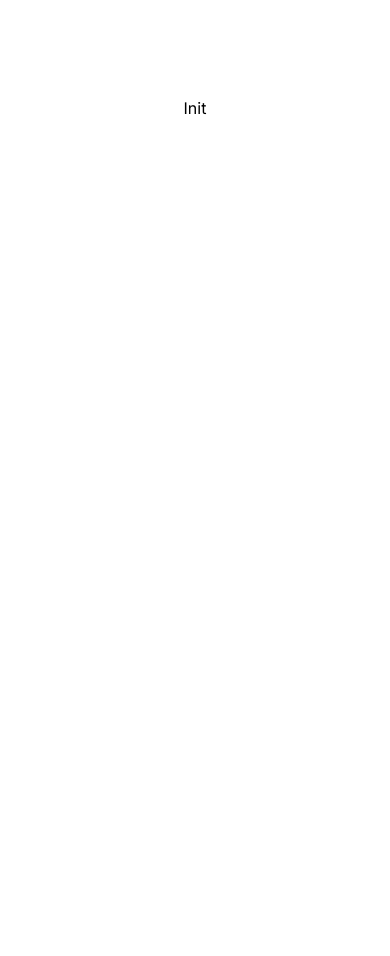
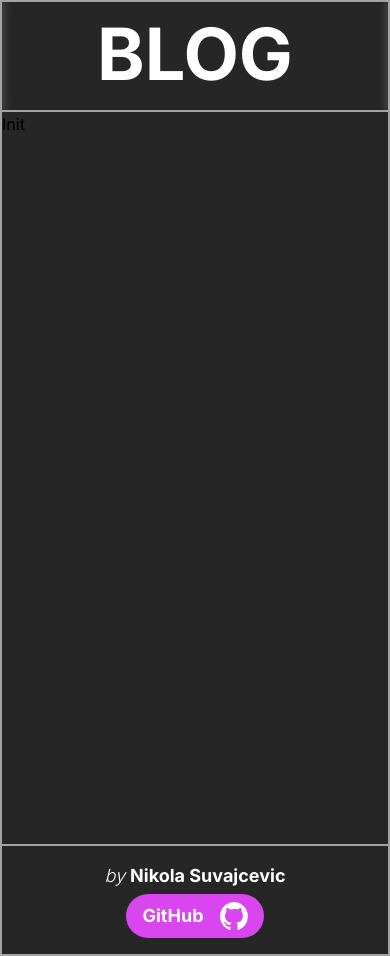
Before and after one commit to suvajcevic-nikola/blog, a Next.js app: page / in a window 390 px wide. Before the commit the page ends 844 px from the top, so only its background shows below. Built offline with nearby package versions, Linux system fonts and the light colour scheme.

Commit message:
Layout & Client Error Boundary added

```diff
--- /dev/null
+++ b/components/button.tsx
@@ -0,0 +1,17 @@
+import { ButtonHTMLAttributes, ReactNode } from "react";
+
+type ButtonProps = ButtonHTMLAttributes<HTMLButtonElement> & {
+  children: ReactNode;
+};
+
+export default function Button({ children, ...elementProps }: ButtonProps) {
+  return (
+    <button
+      {...elementProps}
+      className="rounded-full bg-fuchsia-500 px-4 py-2 font-bold text-white"
+      role="button"
+    >
+      {children}
+    </button>
+  );
+}
--- /dev/null
+++ b/components/error-boundary.tsx
@@ -0,0 +1,42 @@
+import { Component, ErrorInfo, ReactNode } from "react";
+import Button from "./button";
+
+type State = {
+  hasError: boolean;
+};
+
+type Props = {
+  children: ReactNode;
+};
+
+class ErrorBoundary extends Component<Props, State> {
+  constructor(props: Props) {
+    super(props);
+    this.state = { hasError: false };
+  }
+
+  static getDerivedStateFromError(_: Error): State {
+    return { hasError: true };
+  }
+
+  componentDidCatch(error: Error, errorInfo: ErrorInfo) {
+    console.error({ error, errorInfo });
+  }
+
+  render() {
+    if (this.state.hasError) {
+      return (
+        <div className="flex h-full w-full flex-col items-center justify-center gap-4">
+          <p className="text-xl font-bold text-white">Something went wrong.</p>
+          <Button onClick={() => this.setState({ hasError: false })}>
+            Try again?
+          </Button>
+        </div>
+      );
+    }
+
+    return this.props.children;
+  }
+}
+
+export default ErrorBoundary;
--- /dev/null
+++ b/components/index.ts
@@ -0,0 +1,3 @@
+export { default as ErrorBoundary } from "./error-boundary";
+export { default as Layout } from "./layout";
+export { default as Button } from "./button";
--- /dev/null
+++ b/components/layout.tsx
@@ -0,0 +1,39 @@
+import { ReactElement } from "react";
+import { Inter } from "next/font/google";
+import Link from "next/link";
+import Image from "next/image";
+import Button from "./button";
+import githubIcon from "@/public/github.svg";
+
+const inter = Inter({ subsets: ["latin"] });
+
+type LayoutProps = {
+  children: ReactElement | ReactElement[];
+};
+
+export default function Layout({ children }: LayoutProps) {
+  return (
+    <div className={`m-auto flex max-w-[1920px] flex-col ${inter.className}`}>
+      <header className="fixed h-28 w-full border-2 border-neutral-400 px-8 py-4 backdrop-blur-sm sm:static">
+        <h1 className="text-center text-7xl font-bold text-white">BLOG</h1>
+      </header>
+      <main className="h-full min-h-screen w-full border-x-2 border-neutral-400 pt-28 sm:pt-0">
+        {children}
+      </main>
+      <footer className="flex h-28 w-full flex-col items-center justify-between border-2 border-neutral-400 px-8 py-4 text-center text-lg font-bold text-white sm:flex-row">
+        <p className="overflow-hidden text-ellipsis">
+          <span className="font-light italic">by </span>
+          <span>Nikola Suvajcevic</span>
+        </p>
+        <Button>
+          <Link href="https://github.com/suvajcevic-nikola/blog">
+            <a target="_blank" className="flex items-center justify-center gap-4">
+              <span>GitHub</span>
+              <Image width={28} src={githubIcon} alt="Source code on GitHub" />
+            </a>
+          </Link>
+        </Button>
+      </footer>
+    </div>
+  );
+}
--- a/pages/_app.tsx
+++ b/pages/_app.tsx
@@ -1,6 +1,13 @@
 import "@/styles/globals.css";
 import type { AppProps } from "next/app";
+import { ErrorBoundary, Layout } from "@/components";
 
 export default function App({ Component, pageProps }: AppProps) {
-  return <Component {...pageProps} />;
+  return (
+    <Layout>
+      <ErrorBoundary>
+        <Component {...pageProps} />
+      </ErrorBoundary>
+    </Layout>
+  );
 }
--- a/pages/_document.tsx
+++ b/pages/_document.tsx
@@ -4,7 +4,7 @@ export default function Document() {
   return (
     <Html lang="en">
       <Head />
-      <body>
+      <body className="bg-neutral-800">
         <Main />
         <NextScript />
       </body>
--- a/pages/index.tsx
+++ b/pages/index.tsx
@@ -1,11 +1,7 @@
-import { Inter } from "next/font/google";
-
-const inter = Inter({ subsets: ["latin"] });
-
 export default function Home() {
   return (
     <main
-      className={`flex min-h-screen flex-col items-center justify-between p-24 ${inter.className}`}
+      className="flex"
     >
      Init
     </main>
```
Also changed, not shown: public/github.svg (added).
